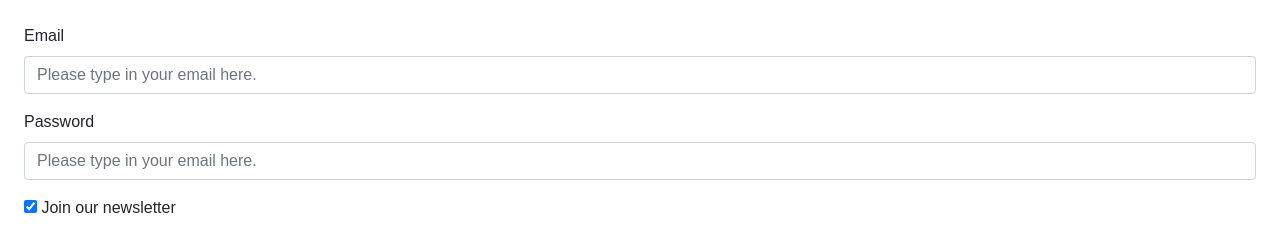
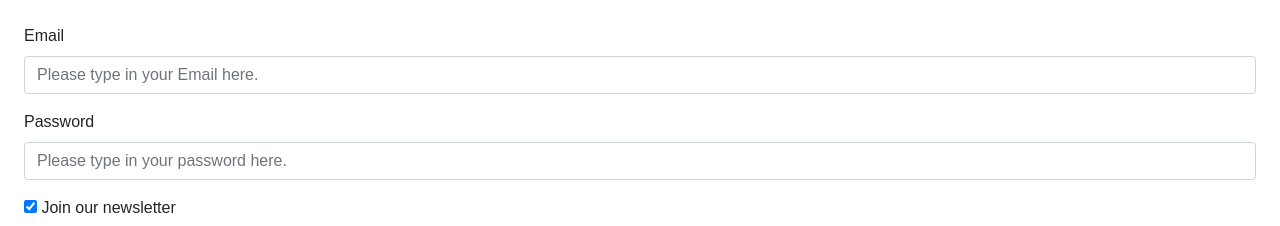
Before and after one commit to nfabacus/formik-practice, a React (Create React App) app: page / in a window 1280 px wide. Shown: the top 226 px of the page. Built offline with nearby package versions, Linux system fonts and the light colour scheme.

Commit message:
adds customInputComponent

```diff
--- a/src/App.js
+++ b/src/App.js
@@ -11,22 +11,50 @@ const App = ({  //props is passed here from mapPropsToValue
   // handleChange,
   // handleSubmit
 })=>(
+  // //version 1
   // <form onSubmit={handleSubmit}>
   //   <input type="email" name="email" placeholder="Email" value={values.email} onChange={handleChange}/>
   //   <input type="password" name="password" placeholder="Password" value={values.password} onChange={handleChange}/>
   //   <button>Submit</button>
   // </form>
+
+  // //Version 2
+  // <Form className="m-4">
+  //   <FormGroup>
+  //     <Label for="email">Email</Label>
+  //     <Field id="email" className={`form-control ${touched.email && errors.email?"border-danger":""}`} type="email" name="email" placeholder="Please type in your email here." />
+  //     { touched.email && errors.email && <div style={{color:"red"}}>{errors.email}</div> }
+  //   </FormGroup>
+
+  //   <FormGroup>
+  //     <Label for="password">Password</Label>
+  //     <Field id="password" className={`form-control ${touched.password && errors.password?"border-danger":""}`}  type="password" name="password" placeholder="Please type in your email here." />
+  //     { touched.password && errors.password && <div style={{color:"red"}}>{errors.password}</div> }
+  //   </FormGroup>
+
+  //   <Label>
+  //     <Field type="checkbox" name="newsletter" checked={values.newsletter} /> {' '}
+  //     Join our newsletter
+  //   </Label>
+  //   <Field className="form-control" component="select" name="plan">
+  //     <option value="free">Free</option>
+  //     <option value="premium">Premium</option>
+  //   </Field>
+  //   <div className="mt-4">
+  //     <Button color="primary" disabled={isSubmitting}>Submit</Button>
+  //   </div>
+  // </Form>
+
+  // //Version 3
   <Form className="m-4">
     <FormGroup>
-      <Label for="Email">Email</Label>
-      <Field className={`form-control ${touched.email && errors.email?"border-danger":""}`} type="email" name="email" placeholder="Please type in your email here." />
-      { touched.email && errors.email && <div style={{color:"red"}}>{errors.email}</div> }
+      <Label for="email">Email</Label>
+      <Field id="email" name="email" type="email" placeholder="Please type in your Email here." component={CustomInputComponent} />
     </FormGroup>
 
     <FormGroup>
-      <Label for="Password">Password</Label>
-      <Field className={`form-control ${touched.password && errors.password?"border-danger":""}`}  type="password" name="password" placeholder="Please type in your email here." />
-      { touched.password && errors.password && <div style={{color:"red"}}>{errors.password}</div> }
+      <Label for="password">Password</Label>
+      <Field id="password" name="password" type="password" placeholder="Please type in your password here." component={CustomInputComponent} />
     </FormGroup>
 
     <Label>
@@ -44,9 +72,23 @@ const App = ({  //props is passed here from mapPropsToValue
 
 )
 
+const CustomInputComponent = ({
+  field, // { name, value, onChange, onBlur }
+  form: { touched, errors }, // also values, setXXXX, handleXXXX, dirty, isValid, status, etc.
+  ...props
+}) => {
+  return (
+    <div>
+      <input className={`form-control ${touched[field.name] && errors[field.name]?"border-danger":""}`}  {...field} {...props} />
+      { touched[field.name] && errors[field.name] && <div className="text-danger">{errors[field.name]}</div> }
+    </div>
+  )
+}
+
 const FormikApp = withFormik({
-  mapPropsToValues({ email, password, newsletter, plan }) { //you can pass props from parent component
+  mapPropsToValues({ username, email, password, newsletter, plan }) { //you can pass props from parent component
     return {
+      username: username || '',
       email: email || '',
       password: password || '',
       newsletter: newsletter || true,
@@ -54,6 +96,7 @@ const FormikApp = withFormik({
     }
   },
   validationSchema: yup.object().shape({
+    username: yup.string().min(5).required(),
     email: yup.string().email('email not valid').required('email is required'),
     password: yup.string().min(9, 'Password must be 9 characters or longer').required('Password is required')
   }),
```
